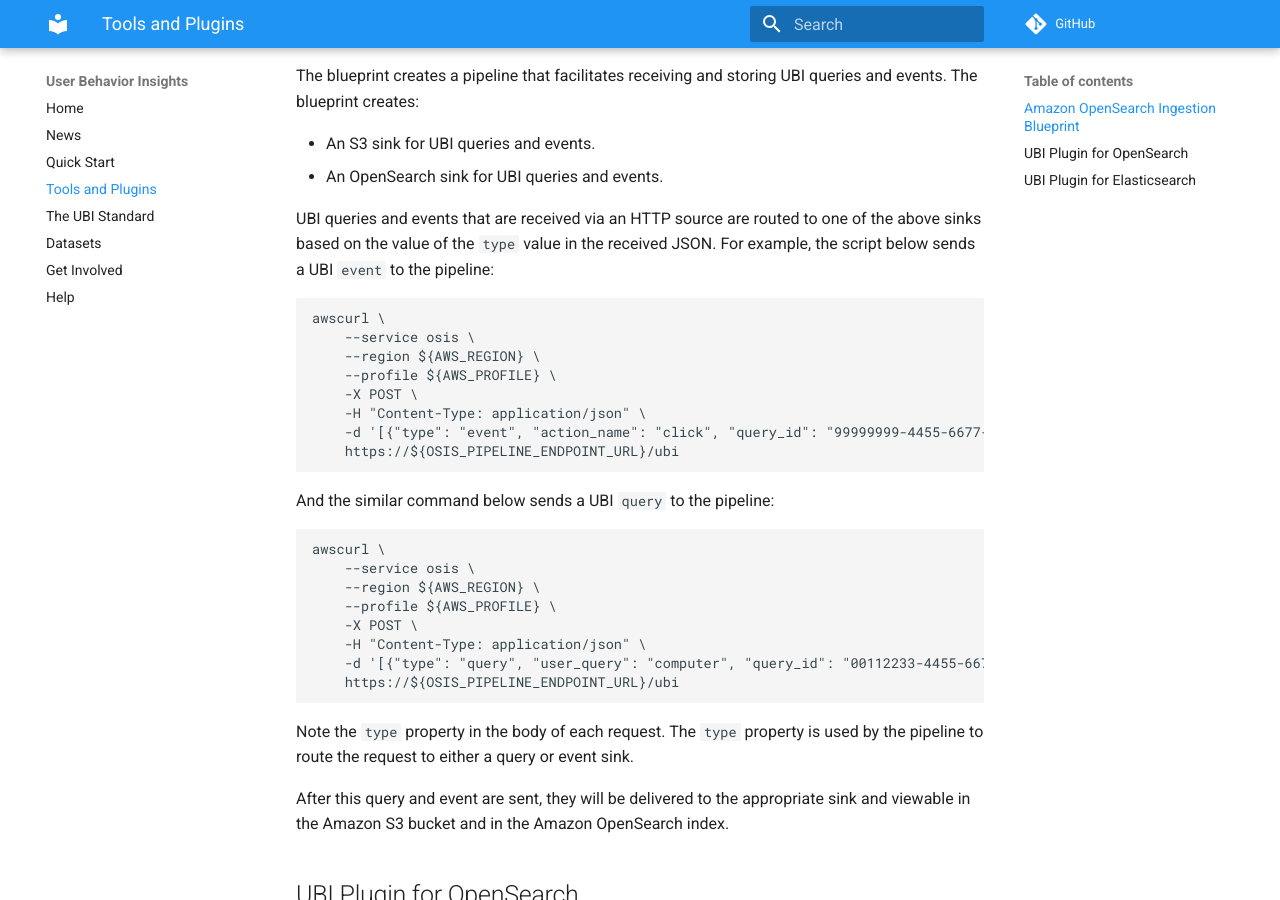
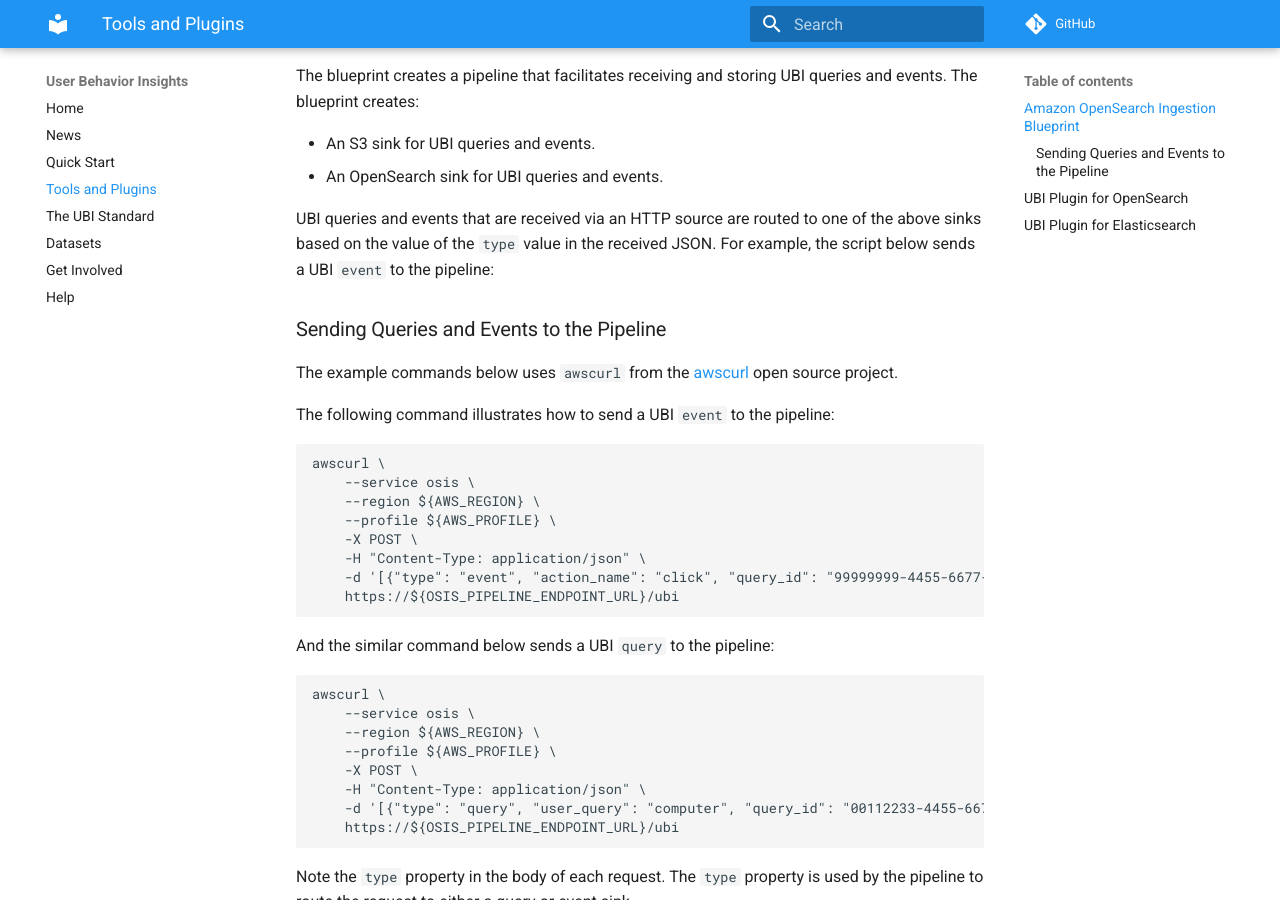
Before and after one commit to o19s/ubi-website, an MkDocs documentation site: the page built from docs/tools.md, in a window 1280 px wide and 900 px high, scrolled down 620 px. Built offline with MkDocs 1.6.1 and Material for MkDocs 9.7.7, drawn with Linux system fonts in a browser that asks for light colours; comment, search, counter and statistics services are not loaded.

Commit message:
Updating osi pipeline docs.

````diff
--- a/docs/tools.md
+++ b/docs/tools.md
@@ -20,6 +20,12 @@
 * An OpenSearch sink for UBI queries and events.
 
 UBI queries and events that are received via an HTTP source are routed to one of the above sinks based on the value of the `type` value in the received JSON. For example, the script below sends a UBI `event` to the pipeline:
+
+### Sending Queries and Events to the Pipeline
+
+The example commands below uses `awscurl` from the [awscurl](https://github.com/okigan/awscurl) open source project.
+
+The following command illustrates how to send a UBI `event` to the pipeline:
 
 ```
 awscurl \
````
